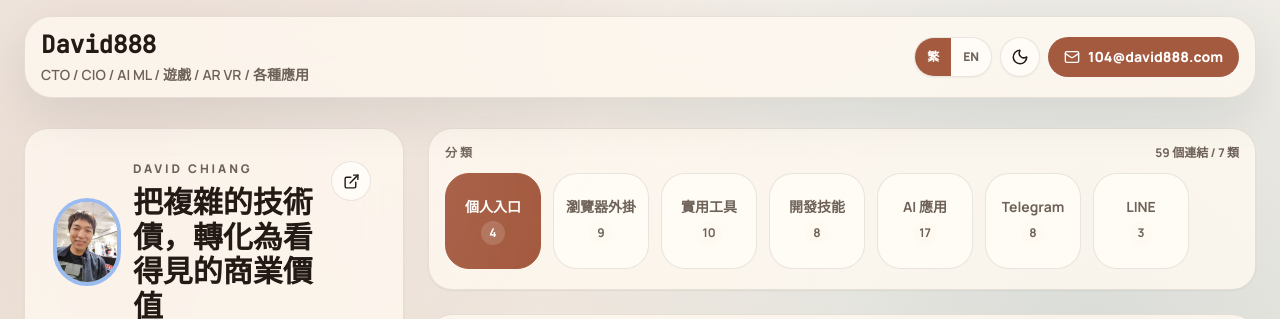
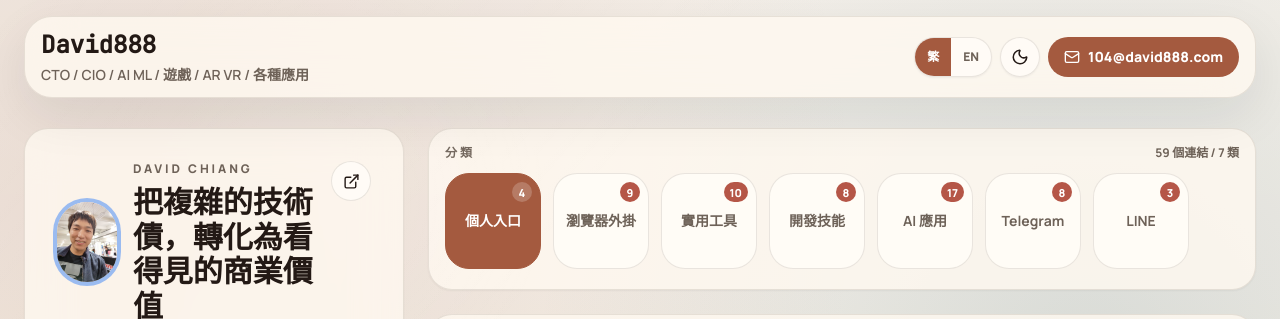
Before and after one commit to tbdavid2019/david888-bento-portfolio, a React (Vite) app: page / in a window 1280 px wide. Shown: the top 319 px of the page. Built offline with nearby package versions, Linux system fonts and the light colour scheme; no server answers; a web font is replaced by a local one.

Commit message:
fix: use notification badges for category counts

```diff
--- a/components/BentoGrid.tsx
+++ b/components/BentoGrid.tsx
@@ -98,7 +98,7 @@ export const BentoGrid: React.FC<BentoGridProps> = ({ locale, activeCategoryId,
                   key={category.id}
                   type="button"
                   onClick={() => onCategoryChange(category.id)}
-                  className={`flex aspect-square h-24 w-24 shrink-0 flex-col items-center justify-center gap-1 rounded-2xl border text-center text-sm font-bold transition-all duration-200 ${
+                  className={`relative flex aspect-square h-24 w-24 shrink-0 flex-col items-center justify-center rounded-2xl border text-center text-sm font-bold transition-all duration-200 ${
                     isActive
                       ? 'border-primary bg-primary text-white dark:text-bg-base'
                       : 'border-border bg-bg-elevated text-text-muted hover:border-border-hover hover:text-text-main'
@@ -106,10 +106,10 @@ export const BentoGrid: React.FC<BentoGridProps> = ({ locale, activeCategoryId,
                   aria-pressed={isActive}
                   aria-label={`${locale === 'en' ? category.labelEn : category.label} (${count})`}
                 >
-                  <span className="max-w-[84px] truncate whitespace-nowrap text-sm leading-5">
+                  <span className="max-w-[84px] truncate whitespace-nowrap px-1 text-sm leading-5">
                     {locale === 'en' ? category.labelEn : category.label}
                   </span>
-                  <span className={`inline-flex h-6 min-w-6 items-center justify-center rounded-full px-1.5 text-xs ${isActive ? 'bg-white/15' : 'bg-bg-surface text-text-muted'}`}>
+                  <span className={`absolute right-2 top-2 inline-flex h-5 min-w-5 items-center justify-center rounded-full px-1.5 text-[11px] font-black leading-none ${isActive ? 'bg-white/20 text-white' : 'bg-[var(--error)] text-white'}`}>
                     {count}
                   </span>
                 </button>
```
